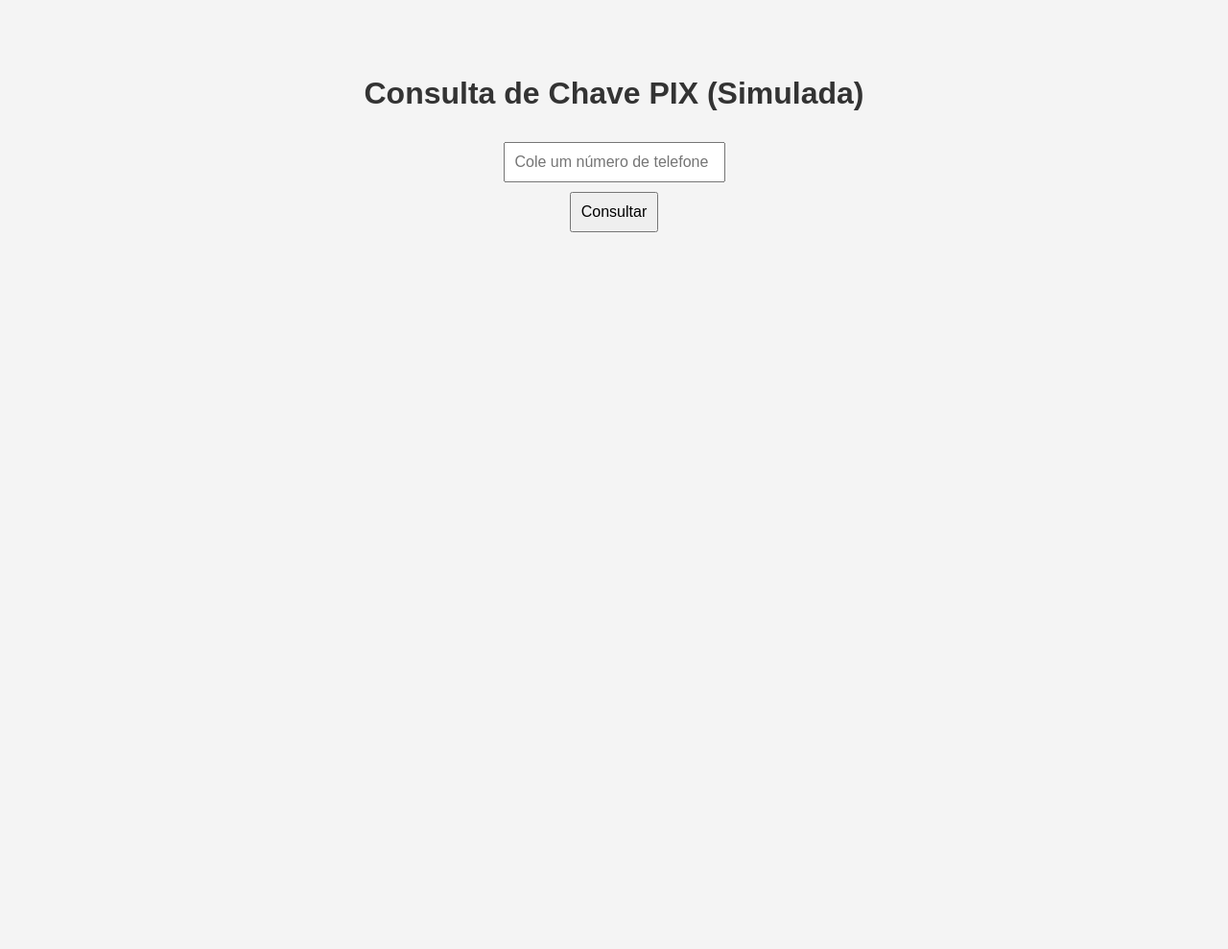
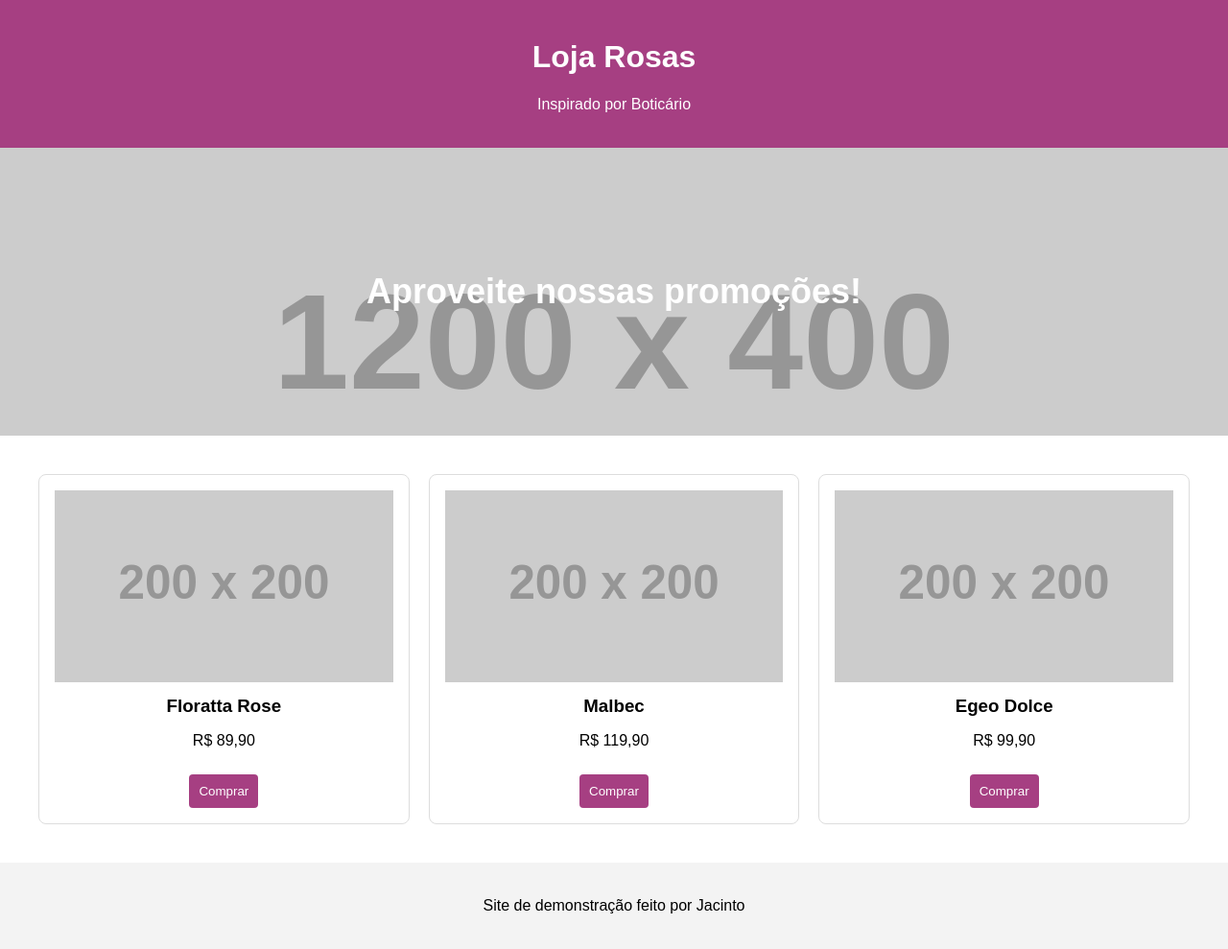
Before and after one commit to jacinto3434/jacinto3434.github.io, a plain HTML site: page index.html in a window 1280 px wide. Shown: the whole page at 96% size. Before the commit the page ends 800 px from the top, so only its background shows below. Drawn offline with Linux system fonts and the light colour scheme; placeholder pictures from the web are drawn by us.

Commit message:
index.html

```diff
--- a/index.html
+++ b/index.html
@@ -2,82 +2,101 @@
 <html lang="pt-BR">
 <head>
   <meta charset="UTF-8">
-  <title>Consulta PIX Simulada</title>
+  <title>Loja Inspiração Boticário</title>
   <style>
     body {
-      font-family: Arial, sans-serif;
-      background-color: #f4f4f4;
+      margin: 0;
+      font-family: 'Arial', sans-serif;
+      background-color: #fff;
+    }
+    header {
+      background-color: #a63f82;
+      color: white;
+      padding: 20px;
+      text-align: center;
+    }
+    .banner {
+      background-image: url('https://via.placeholder.com/1200x400/FFC0CB/000000?text=Promoção+Perfumes');
+      background-size: cover;
+      height: 300px;
       display: flex;
-      flex-direction: column;
       align-items: center;
-      padding: 50px;
+      justify-content: center;
+      color: #fff;
+      font-size: 36px;
+      font-weight: bold;
     }
-    h1 {
-      color: #333;
+    .produtos {
+      display: grid;
+      grid-template-columns: repeat(auto-fit, minmax(200px, 1fr));
+      gap: 20px;
+      padding: 40px;
     }
-    input, button {
+    .produto {
+      border: 1px solid #ddd;
+      border-radius: 8px;
+      padding: 16px;
+      text-align: center;
+    }
+    .produto img {
+      width: 100%;
+      max-height: 200px;
+      object-fit: cover;
+    }
+    .produto h3 {
+      margin: 10px 0 5px;
+    }
+    .produto button {
+      background-color: #a63f82;
+      color: white;
+      border: none;
       padding: 10px;
+      cursor: pointer;
+      border-radius: 4px;
       margin-top: 10px;
-      font-size: 16px;
     }
-    #resultado {
-      margin-top: 20px;
+    footer {
+      text-align: center;
       padding: 20px;
-      background: #fff;
-      border-radius: 8px;
-      box-shadow: 0 0 10px rgba(0,0,0,0.1);
-      display: none;
+      background-color: #f3f3f3;
     }
   </style>
 </head>
 <body>
 
-  <h1>Consulta de Chave PIX (Simulada)</h1>
+  <header>
+    <h1>Loja Rosas</h1>
+    <p>Inspirado por Boticário</p>
+  </header>
 
-  <input type="text" id="telefone" placeholder="Cole um número de telefone">
-  <button onclick="consultarPix()">Consultar</button>
+  <div class="banner">
+    Aproveite nossas promoções!
+  </div>
 
-  <div id="resultado"></div>
+  <section class="produtos">
+    <div class="produto">
+      <img src="https://via.placeholder.com/200x200/FFB6C1/000000?text=Floratta" alt="Floratta">
+      <h3>Floratta Rose</h3>
+      <p>R$ 89,90</p>
+      <button>Comprar</button>
+    </div>
+    <div class="produto">
+      <img src="https://via.placeholder.com/200x200/FFC0CB/000000?text=Malbec" alt="Malbec">
+      <h3>Malbec</h3>
+      <p>R$ 119,90</p>
+      <button>Comprar</button>
+    </div>
+    <div class="produto">
+      <img src="https://via.placeholder.com/200x200/FF69B4/000000?text=Egeo" alt="Egeo">
+      <h3>Egeo Dolce</h3>
+      <p>R$ 99,90</p>
+      <button>Comprar</button>
+    </div>
+  </section>
 
-  <script>
-    const bancoSimulado = {
-      '11999998888': {
-        nome: 'João da Silva',
-        cpf: '123.456.789-00',
-        banco: 'Banco do Brasil',
-        tipoChave: 'Telefone',
-        email: 'joao@email.com'
-      },
-      '21988887777': {
-        nome: 'Maria Oliveira',
-        cpf: '987.654.321-00',
-        banco: 'Caixa Econômica',
-        tipoChave: 'Telefone',
-        email: 'maria@email.com'
-      }
-    };
-
-    function consultarPix() {
-      const numero = document.getElementById('telefone').value.replace(/\D/g, '');
-      const resultado = document.getElementById('resultado');
-
-      if (bancoSimulado[numero]) {
-        const dados = bancoSimulado[numero];
-        resultado.innerHTML = `
-          <h3>Resultado Encontrado:</h3>
-          <p><strong>Nome:</strong> ${dados.nome}</p>
-          <p><strong>CPF:</strong> ${dados.cpf}</p>
-          <p><strong>Banco:</strong> ${dados.banco}</p>
-          <p><strong>Tipo de Chave:</strong> ${dados.tipoChave}</p>
-          <p><strong>Email:</strong> ${dados.email}</p>
-        `;
-      } else {
-        resultado.innerHTML = `<p><strong>Nenhum resultado encontrado para o número:</strong> ${numero}</p>`;
-      }
-
-      resultado.style.display = 'block';
-    }
-  </script>
+  <footer>
+    <p>Site de demonstração feito por Jacinto</p>
+  </footer>
 
 </body>
 </html>
```
